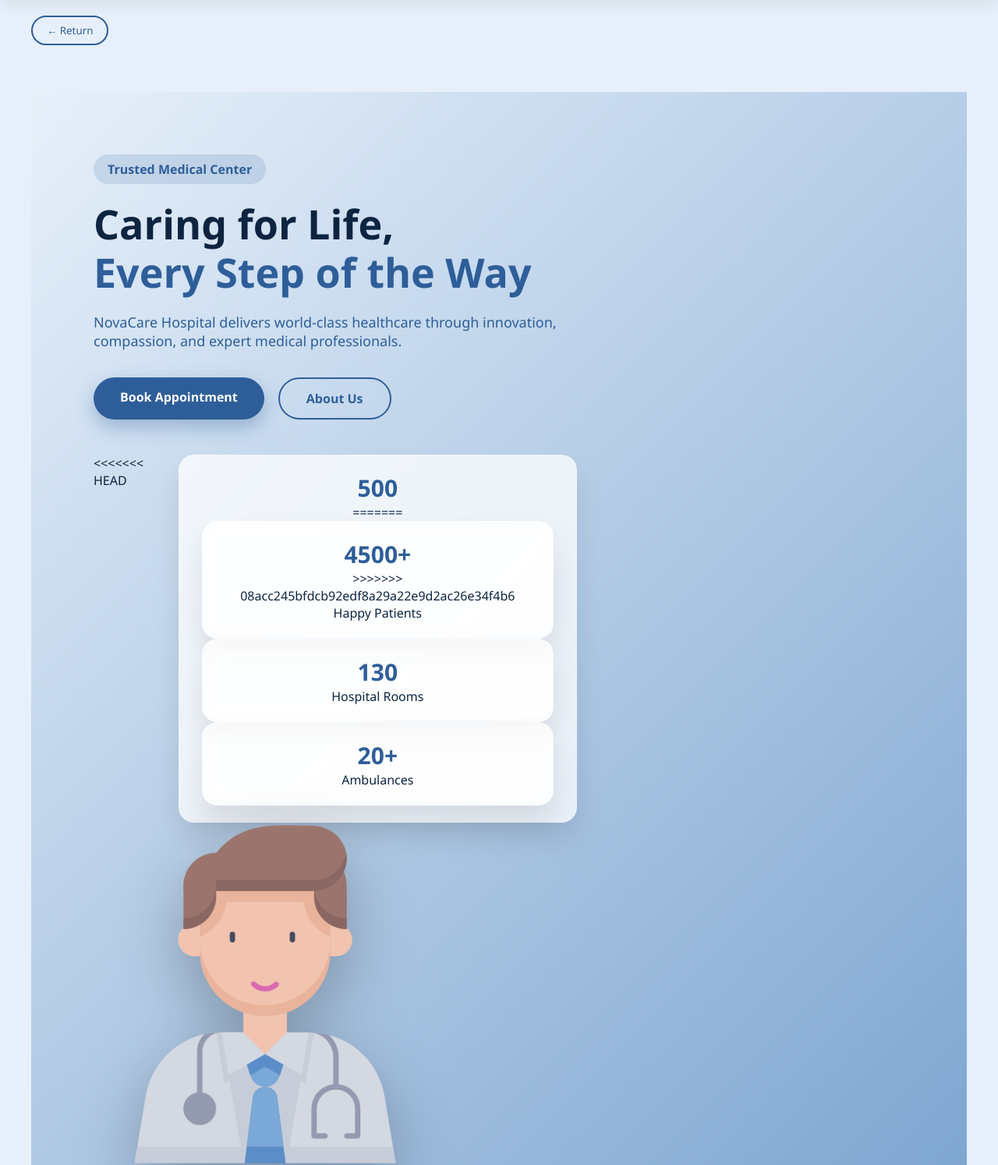
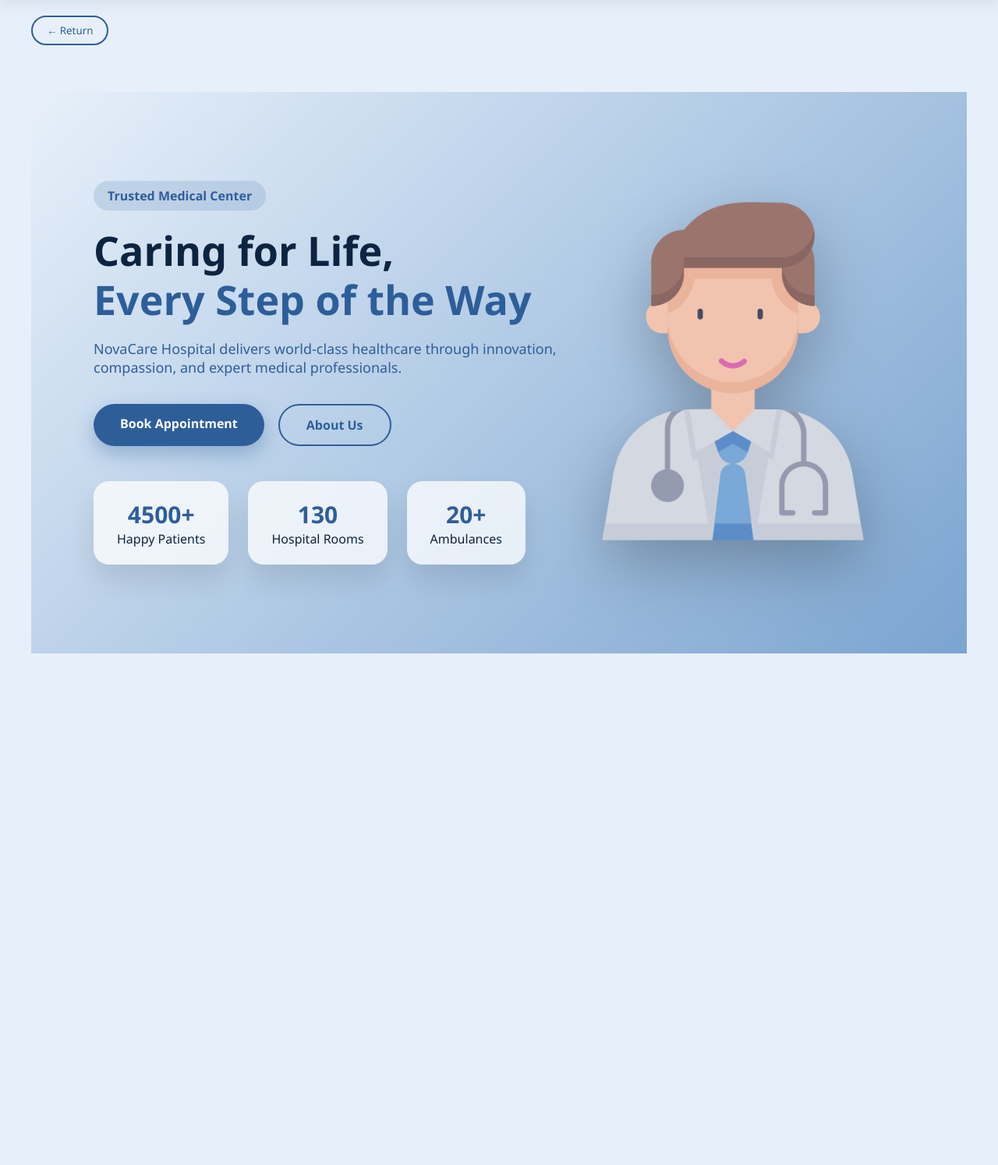
Before and after one commit to leenalshargabi/HealthCare, a Flask app: page / in a window 1280 px wide. Shown: the part 70-1564 px from the top of the page at 78% size. After the commit the page ends 908 px from the top, so only its background shows below. Run offline with Flask 3, Linux system fonts and the light colour scheme.

Commit message:
update the css of home

```diff
--- a/templates/home.html
+++ b/templates/home.html
@@ -1,3 +1,4 @@
+
 <!DOCTYPE html>
 <html>
 <head>
--- a/templates/index.html
+++ b/templates/index.html
@@ -29,13 +29,8 @@
         </div>
 
         <div class="stats">
-<<<<<<< HEAD
             <div class="stat-card" onclick="location.href='/surgeries'">
-                <h2>500</h2>
-=======
-            <div class="stat-card" onclick="location.href='/about'">
                 <h2>4500+</h2>
->>>>>>> 08acc245bfdcb92edf8a29a22e9d2ac26e34f4b6
                 <span>Happy Patients</span>
             </div>
             <div class="stat-card" onclick="location.href='/rooms'">
```
